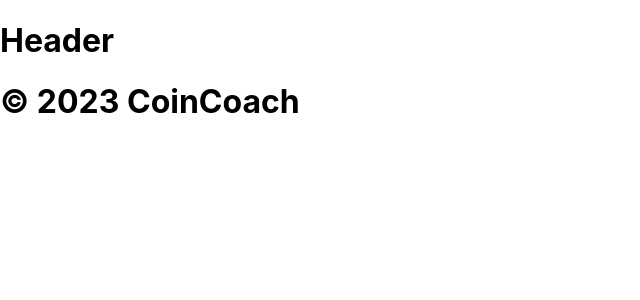
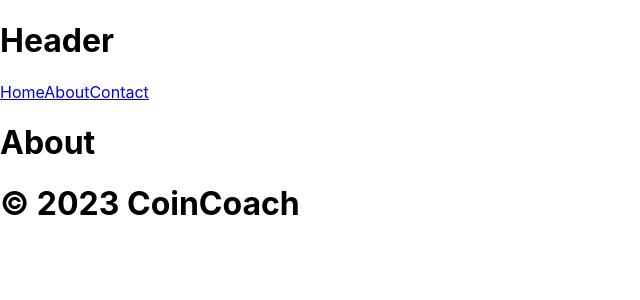
Before and after one commit to nrai14/CoinCoach, a React (Create React App) app: page /about in a window 1280 px wide. Shown: the top 300 px of the page, without its empty margins (0-640 px from the left). Built offline with nearby package versions, Linux system fonts and the light colour scheme.

Commit message:
Adds Material UI and tracker page

```diff
--- a/package.json
+++ b/package.json
@@ -3,6 +3,9 @@
   "version": "0.1.0",
   "private": true,
   "dependencies": {
+    "@emotion/react": "^11.10.5",
+    "@emotion/styled": "^11.10.5",
+    "@mui/material": "^5.11.9",
     "@testing-library/jest-dom": "^5.16.5",
     "@testing-library/react": "^13.4.0",
     "@testing-library/user-event": "^13.5.0",
--- a/src/App.js
+++ b/src/App.js
@@ -5,7 +5,7 @@ import Header from './components/Header';
 import Footer from './components/Footer';
 
 import Home from "./pages/Home";
-import Predictor from "./pages/Predictor";
+import About from "./pages/About";
 import Contact from "./pages/Contact";
 import NotFound from "./pages/NotFound";
 
@@ -15,12 +15,12 @@ function App() {
    <>
     <Header />
 
-      {/* <Routes>
+      <Routes>
         <Route path="/" element={<Home />} />
-        <Route path="/predictor" element={<Predictor />} />
+        <Route path="/about" element={<About />} />
         <Route path="/contact" element={<Contact />} />
          <Route path="*" element={<NotFound />} />
-      </Routes> */}
+      </Routes>
 
     <Footer/>
    </>
--- a/src/components/Header.js
+++ b/src/components/Header.js
@@ -1,7 +1,12 @@
+import {NavLink} from "react-router-dom";
+
 function Header() {
     return (
       <>
        <h1> Header</h1>
+       <NavLink className="nav-item nav-link h5" to="/">Home</NavLink>
+        <NavLink className="nav-item nav-link h5" to="/about">About</NavLink>
+        <NavLink  className="nav-item nav-link h5" to="/contact">Contact</NavLink>
       </>
     );
   }
--- /dev/null
+++ b/src/components/Tracker.js
@@ -0,0 +1,5 @@
+
+//Containers
+import Container from '@mui/material/Container';
+import Paper from '@mui/material/Paper';
+import Grid from '@mui/material/Grid';
--- /dev/null
+++ b/src/pages/About.js
@@ -0,0 +1,10 @@
+function About() {
+    return (
+        <>
+            <h1 >About</h1>
+
+        </>
+    )
+};
+
+export default About;
--- a/src/pages/Predictor.js
+++ /dev/null
@@ -1,10 +0,0 @@
-function Predictor() {
-    return (
-        <>
-            <h1 >Predictor</h1>
-
-        </>
-    )
-};
-
-export default Predictor;
```
Also changed, not shown: 1 other file (tests, documents, lock files or other folders).
